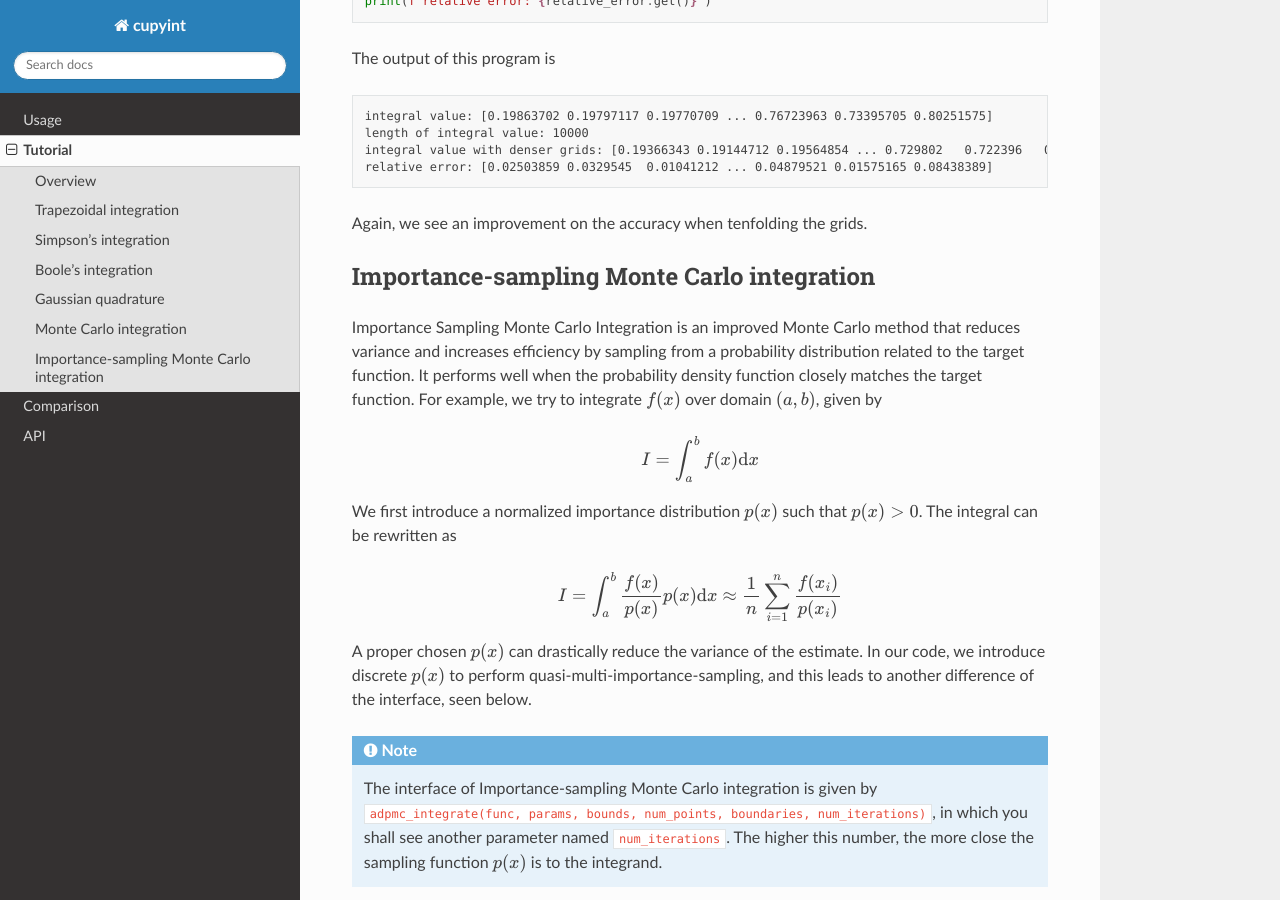
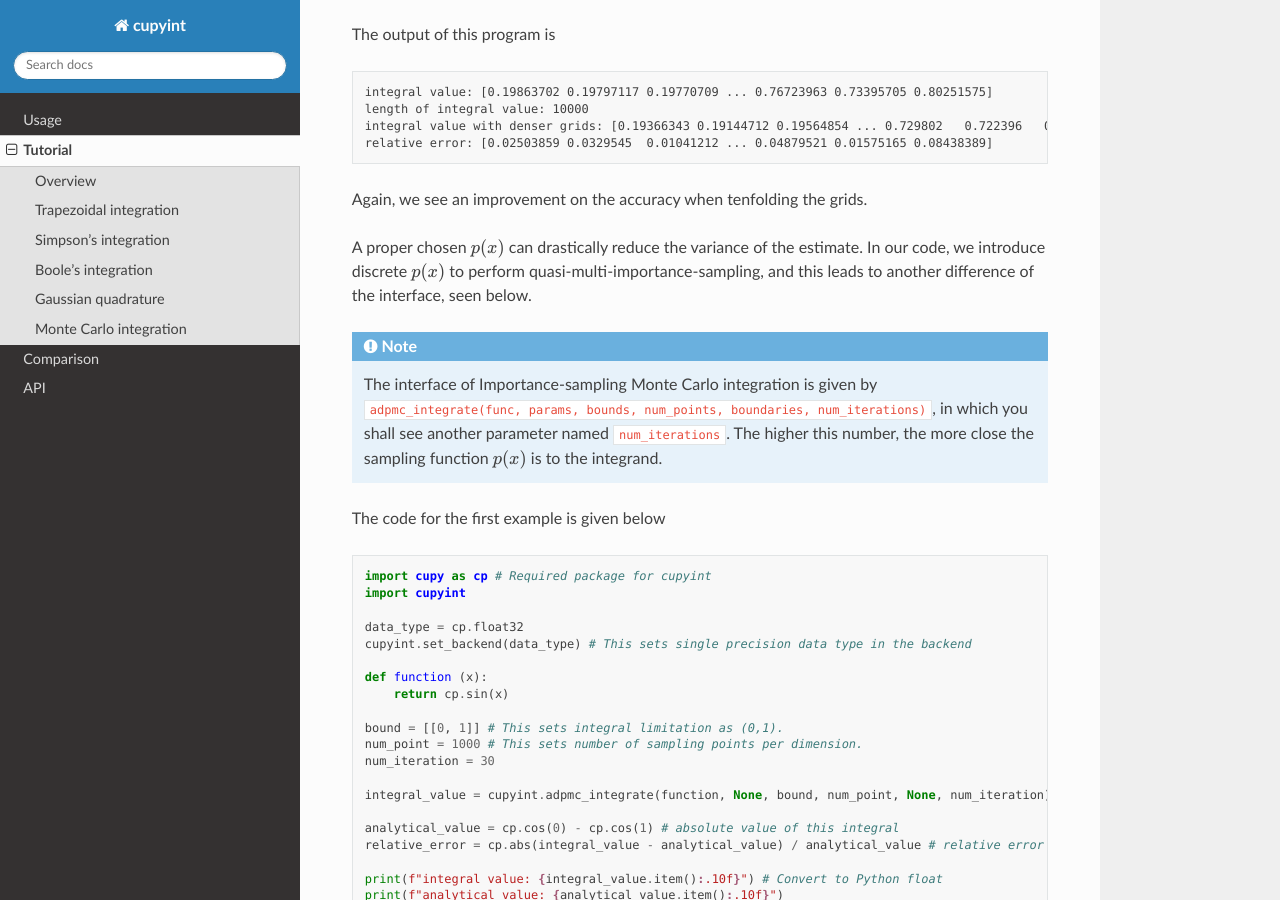
Before and after one commit to ze-ouyang/cupyint_doc, a Sphinx documentation site: the page built from docs/source/tutorial.rst, in a window 1280 px wide and 900 px high, scrolled down 11766 px. Built offline with Sphinx 7.4.7 and the Read the Docs theme 3.1.0, drawn with Linux system fonts in a browser that asks for light colours; some of the changed lines change nothing that is shown; some of the changed text lies outside the part shown.

Commit message:
Update tutorial.rst

```diff
--- a/docs/source/tutorial.rst
+++ b/docs/source/tutorial.rst
@@ -21,9 +21,8 @@ In the following sections, examples are provided with each integration method, w
 3. Boole's integration
 4. Gaussian quadrature
 5. Monte Carlo integration
-6. Importance-sampling Monte Carlo integration
 
-Generally, all methods share almost same interface, with minor difference in Method 5 & 6.
+Generally, all methods share almost same interface, with minor difference in Method 5.
 
 Trapezoidal integration
 --------
@@ -560,18 +559,18 @@ Again, we see an improvement on the accuracy when tenfolding the grids.
 
 
 
-Importance-sampling Monte Carlo integration
---------
+.. Importance-sampling Monte Carlo integration
+.. --------
 
-Importance Sampling Monte Carlo Integration is an improved Monte Carlo method that reduces variance and increases efficiency by sampling from a probability distribution related to the target function. It performs well when the probability density function closely matches the target function. For example, we try to integrate :math:`f(x)` over domain :math:`(a,b)`, given by
+.. Importance Sampling Monte Carlo Integration is an improved Monte Carlo method that reduces variance and increases efficiency by sampling from a probability distribution related to the target function. It performs well when the probability density function closely matches the target function. For example, we try to integrate :math:`f(x)` over domain :math:`(a,b)`, given by
 
-.. math::
+.. .. math::
 
-  I = \int_a^b f(x)\mathrm d x
+..  I = \int_a^b f(x)\mathrm d x
 
-We first introduce a normalized importance distribution :math:`p(x)` such that :math:`p(x)>0`. The integral can be rewritten as
+.. We first introduce a normalized importance distribution :math:`p(x)` such that :math:`p(x)>0`. The integral can be rewritten as
 
-.. math::
+.. .. math::
 
   I = \int_a^b \frac{f(x)}{p(x)}p(x)  \mathrm d x \approx \frac{1}{n}\sum_{i=1}^n \frac{f(x_i)}{p(x_i)}
 
```
